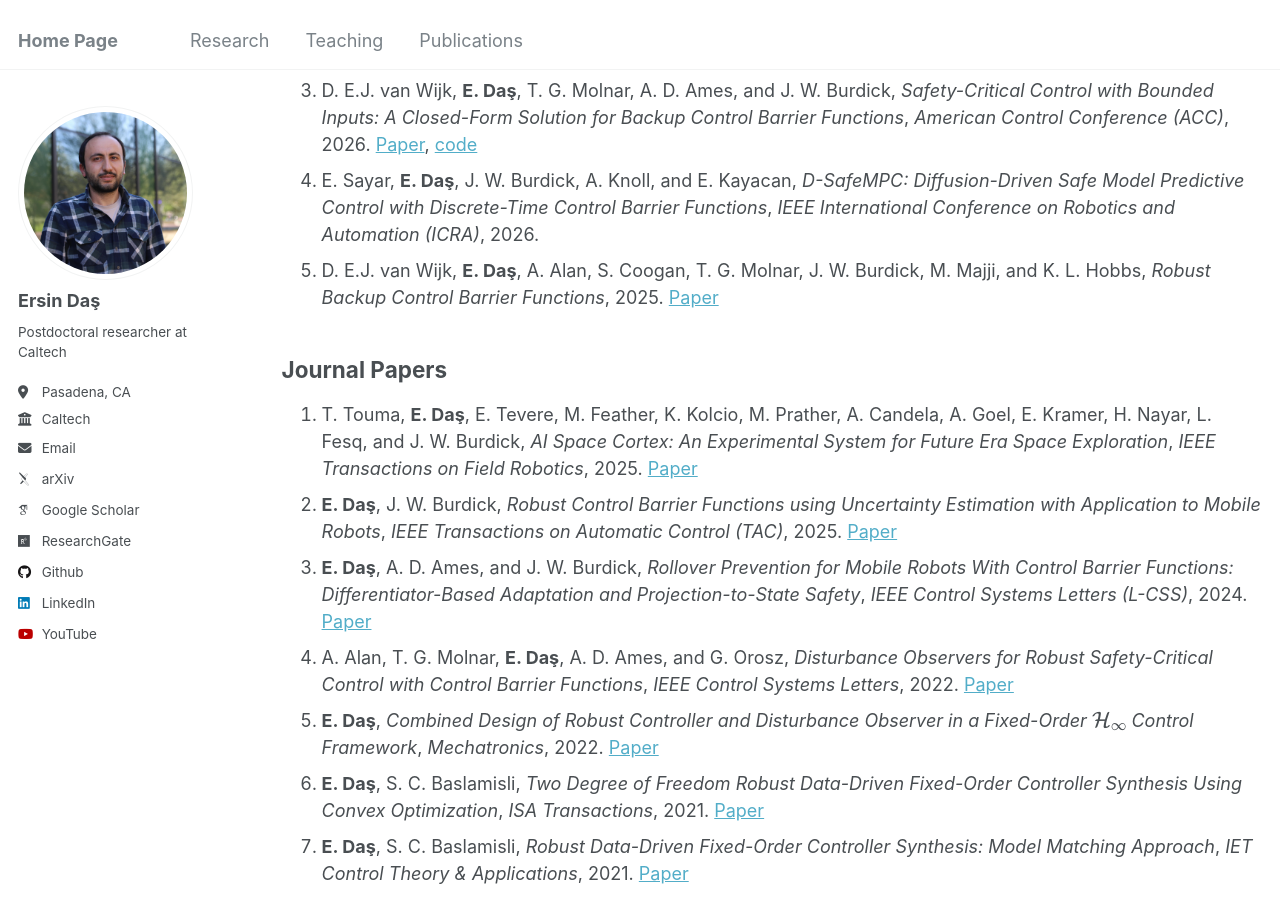
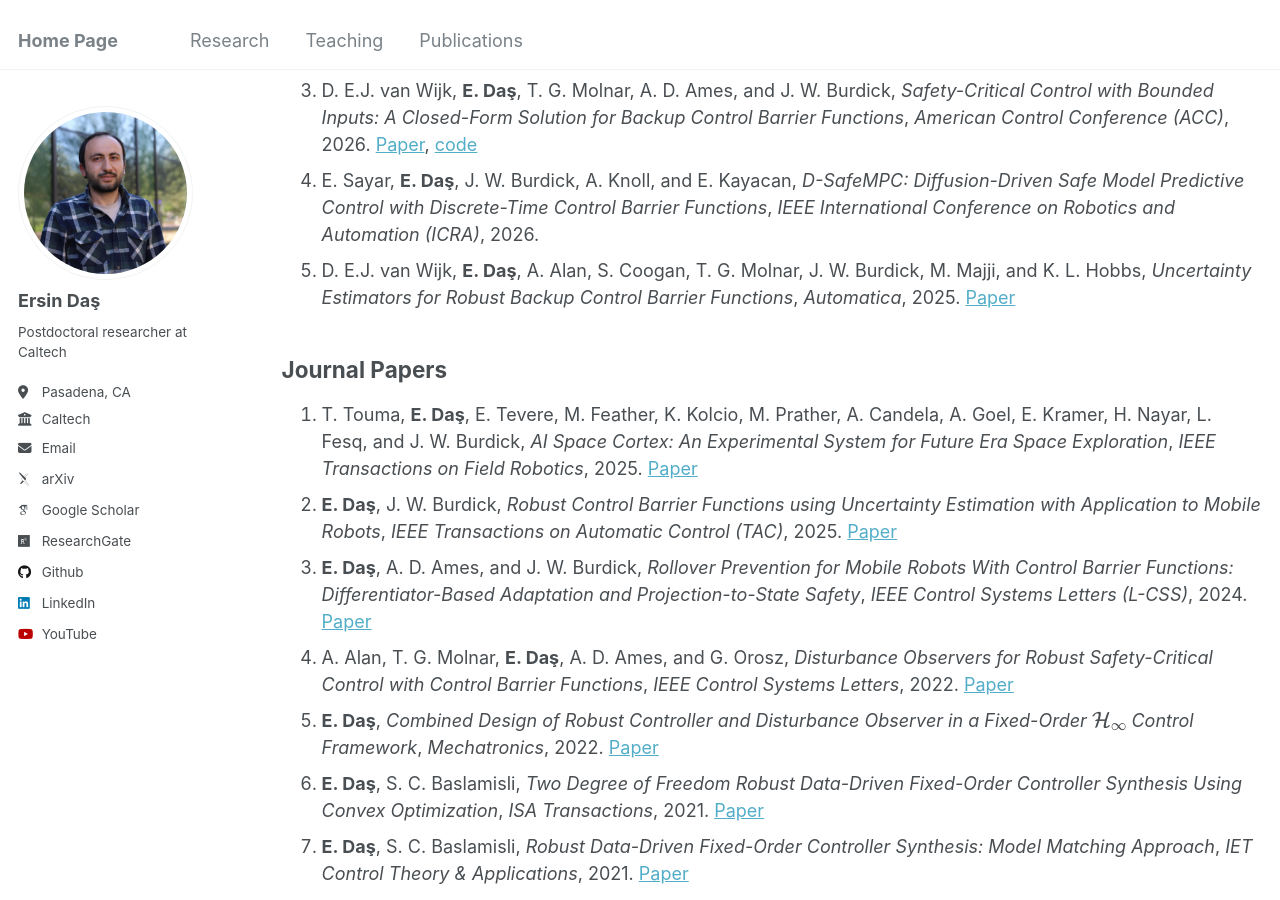
Before and after one commit to ersindas/ersindas.github.io, a Jekyll site: the page built from _pages/publications.md, in a window 1280 px wide and 900 px high, scrolled down 399 px. Built offline with Jekyll 4.4.1, drawn with Linux system fonts in a browser that asks for light colours; some web fonts are replaced.

Commit message:
Update publications.md
Automatica

```diff
--- a/_pages/publications.md
+++ b/_pages/publications.md
@@ -12,7 +12,7 @@ author_profile: true
 2. **E. Daş**,  W. A. Welch, P. Spieler, K. Albee, A. Noca, J. Edlund, J. Becktor, T. Touma, J. Todd, S. Bhamidipati, S. Kombo, M. Saboia, A. Sabel, G. Lim, R. Thakker, A. Rahmani, and J. W. Burdick, *Safe Payload Transfer with Ship-Mounted Cranes: A Robust Model Predictive Control Approach*, *IEEE International Conference on Robotics and Automation (ICRA)*, 2026.  [Paper](https://arxiv.org/pdf/2510.16953)
 3. D. E.J. van Wijk, **E. Daş**, T. G. Molnar, A. D. Ames, and J. W. Burdick, *Safety-Critical Control with Bounded Inputs: A Closed-Form Solution for Backup Control Barrier Functions*, *American Control Conference (ACC)*, 2026. [Paper](https://arxiv.org/pdf/2510.05436), [code](https://github.com/davidvwijk/OI-CBF)
 4. E. Sayar, **E. Daş**, J. W. Burdick, A. Knoll, and E. Kayacan, *D-SafeMPC: Diffusion-Driven Safe Model Predictive Control with Discrete-Time Control Barrier Functions*, *IEEE International Conference on Robotics and Automation (ICRA)*, 2026.
-5. D. E.J. van Wijk, **E. Daş**, A. Alan, S. Coogan, T. G. Molnar, J. W. Burdick, M. Majji, and K. L. Hobbs, *Robust Backup Control Barrier Functions*, 2025. [Paper](https://arxiv.org/pdf/2503.15734)
+5. D. E.J. van Wijk, **E. Daş**, A. Alan, S. Coogan, T. G. Molnar, J. W. Burdick, M. Majji, and K. L. Hobbs, *Uncertainty Estimators for Robust Backup Control Barrier Functions*, *Automatica*, 2025. [Paper](https://arxiv.org/pdf/2503.15734)
 
 ## Journal Papers
 1. T. Touma, **E. Daş**, E. Tevere, M. Feather, K. Kolcio, M. Prather, A. Candela, A. Goel, E. Kramer, H. Nayar, L. Fesq, and J. W. Burdick, *AI Space Cortex: An Experimental System for
```
